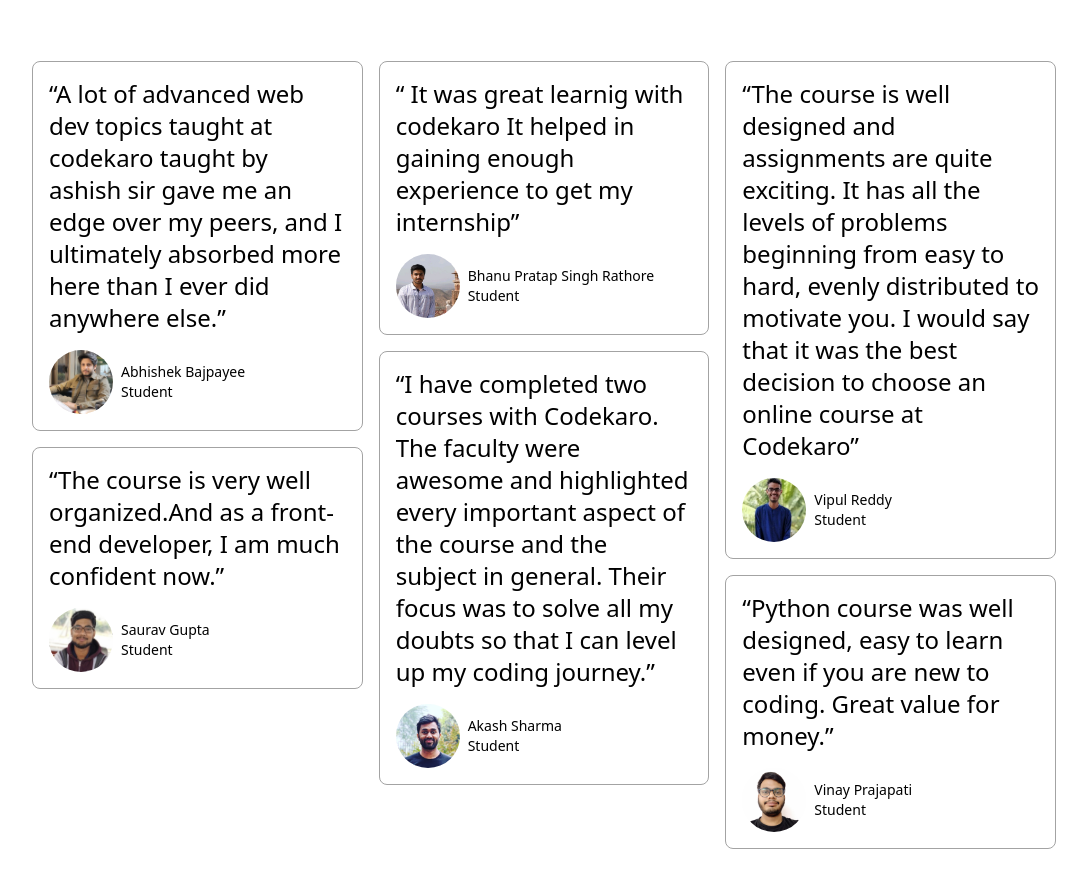
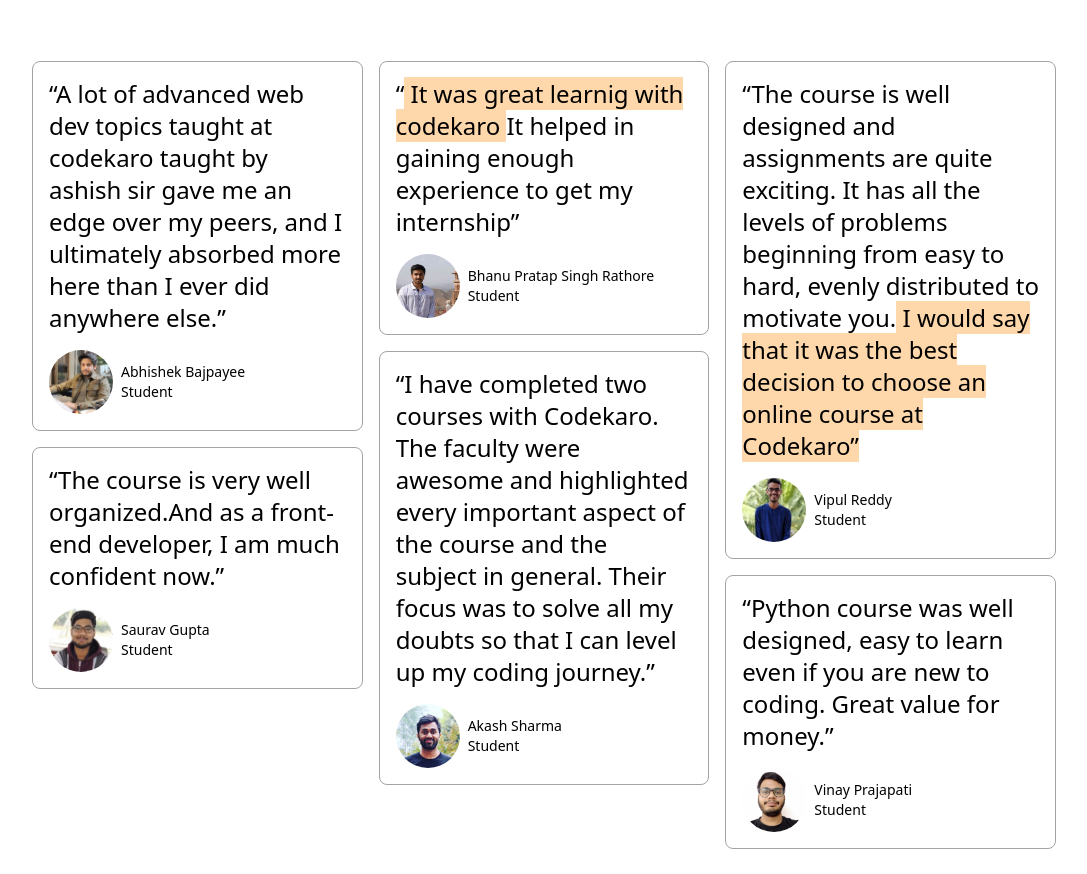
Before and after one commit to shijasuresh/CodekaroClone, a website: page src/index.html in a window 1280 px wide. Shown: the part 1544-2418 px from the top of the page, without its empty margins (96-1183 px from the left). Drawn offline with Linux system fonts and the light colour scheme.

Commit message:
Added highlighting in reviews

```diff
--- a/src/index.html
+++ b/src/index.html
@@ -91,7 +91,7 @@
             </div>
             <div class="flex flex-col gap-4 w-1/3">
                 <div class="flex flex-col gap-4 justify-start items-start border border-neutral-400 rounded-lg p-4">
-                    <p class="text-2xl">“ It was great learnig with codekaro It helped in gaining enough experience to get my internship”</p>
+                    <p class="text-2xl">“<span class="bg-orange-200"> It was great learnig with codekaro </span>It helped in gaining enough experience to get my internship”</p>
                     <div class="flex gap-2 justify-start items-center">
                         <img src="./assets/bhanu-397d99374e67f29c99c907f25fe8e1bb6d8c8bdfbf3b78c780daddb3686941ef.png" alt="" class="w-16 h-16 rounded-full">
                         <div class="flex flex-col justify-start items-start">
@@ -113,7 +113,7 @@
             </div>
             <div class="flex flex-col gap-4 w-1/3">
                 <div class="flex flex-col gap-4 justify-start items-start border border-neutral-400 rounded-lg p-4">
-                    <p class="text-2xl">“The course is well designed and assignments are quite exciting. It has all the levels of problems beginning from easy to hard, evenly distributed to motivate you. I would say that it was the best decision to choose an online course at Codekaro”</p>
+                    <p class="text-2xl">“The course is well designed and assignments are quite exciting. It has all the levels of problems beginning from easy to hard, evenly distributed to motivate you.<span class="bg-orange-200"> I would say that it was the best decision to choose an online course at Codekaro”</span></p>
                     <div class="flex gap-2 justify-start items-center">
                         <img src="./assets/vipul-f0eb1acf0da84c06a50c5b2c59932001997786b176dec02bd16128ee9ea83628.png" alt="" class="w-16 h-16 rounded-full">
                         <div class="flex flex-col justify-start items-start">
```
Also changed, not shown: src/css/style.css.
